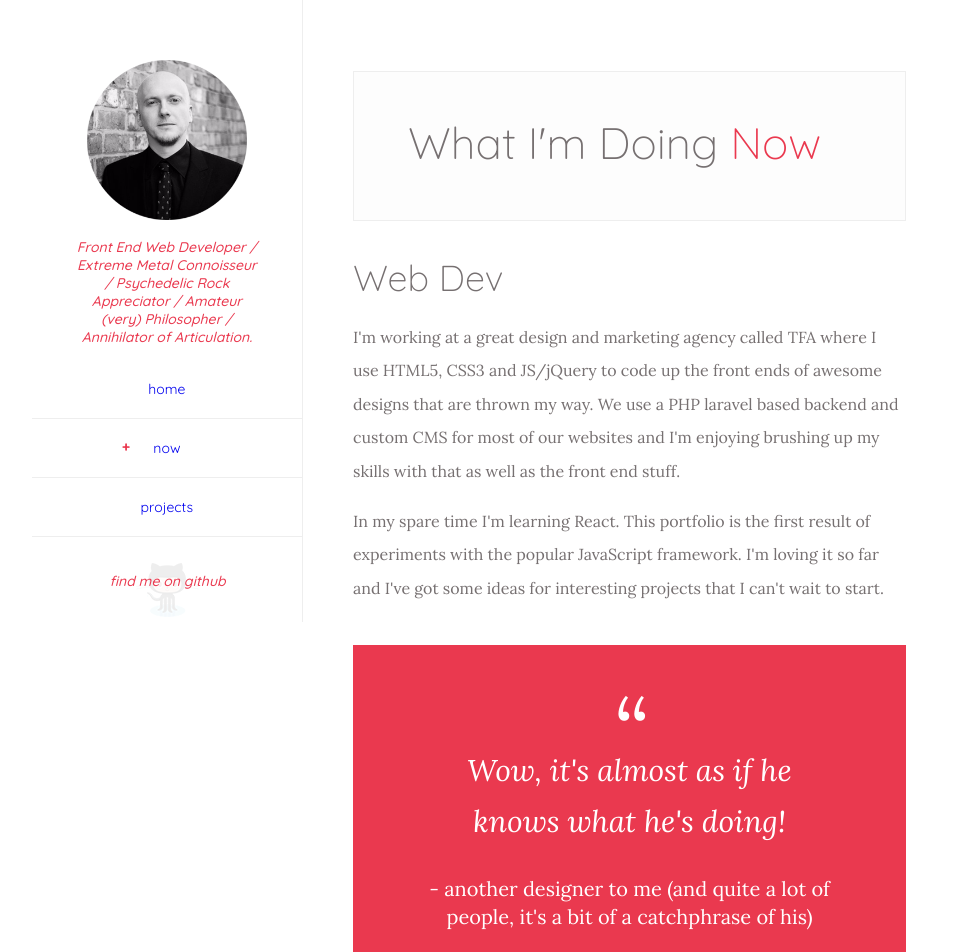
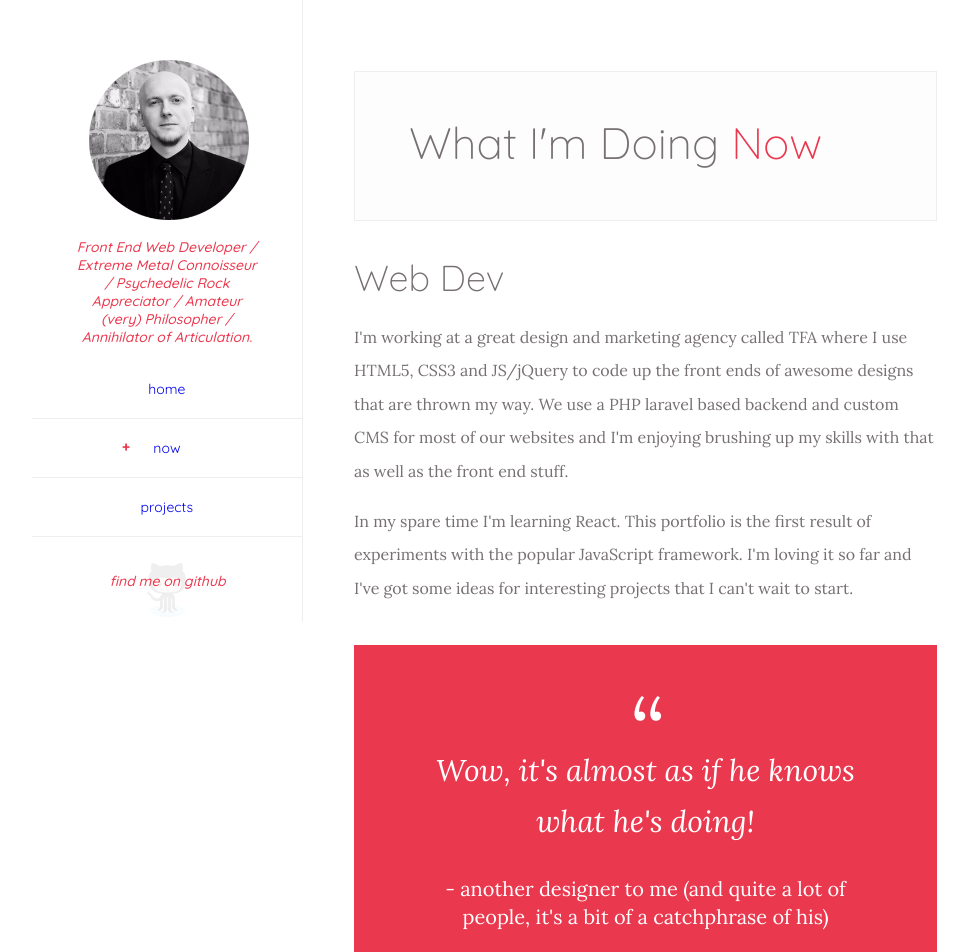
Before and after one commit to SiAdcock/myportfolio, a React (Create React App) app: page /now in a window 1280 px wide. Shown: the top 952 px of the page, without its empty margins (75-1043 px from the left). Built offline with nearby package versions, Linux system fonts and the light colour scheme; a web font is replaced by a local one.

Commit message:
adding css transition stuff and scroll to top stuff

```diff
--- a/package.json
+++ b/package.json
@@ -6,7 +6,8 @@
   "dependencies": {
     "react": "^15.6.1",
     "react-dom": "^15.6.1",
-    "react-scripts": "1.0.10"
+    "react-scripts": "1.0.10",
+    "react-transition-group": "^2.2.0"
   },
   "scripts": {
     "start": "react-scripts start",
--- a/src/App.css
+++ b/src/App.css
@@ -50,12 +50,20 @@ a {
 }
 
 .SidePanel {
+  display: none;
+  position: fixed;
   float: left;
   width: 250px;
   text-align: center;
   padding: 60px 0px 0 20px;
   margin-top: 0;
   border-right: 1px solid #eee;
+}
+
+@media (min-width: 700px) {
+  .SidePanel {
+    display: block;
+  }
 }
 
 .intro-text {
@@ -73,7 +81,7 @@ a {
 
 .CircleImage {
   text-align: center;
-  margin-right: 18%;
+  margin-right: 38px;
 }
 
 .CircleImage img {
@@ -98,11 +106,30 @@ a {
   font-size: 16px;
   font-weight: 500;
   line-height: 2.1;
-  width: calc(100% - 271px);
-  padding: 60px 150px 0 50px;
+  max-width: 613px;
+  margin-left: 0;
+  padding: 80px 0 0 0;
   /*font-family: 'Gentium Book Basic', serif;*/
   /*font-family: 'Merriweather', serif;*/
   font-family: 'Lora', serif;
+}
+
+@media (min-width: 417px) {
+  .page {
+    padding: 60px 0 0 20px;
+  }
+}
+
+@media (min-width: 700px) {
+  .page {
+    margin-left: 271px;
+  }
+}
+
+@media (min-width: 768px) {
+  .page {
+    padding: 60px 0 0 30px;
+  }
 }
 
 h1 {
@@ -111,8 +138,41 @@ h1 {
   margin-top: 11px;
   margin-bottom: 30px;
   font-weight: 300;
-  font-size:50px;
+  font-size:20px;
   line-height: 1.4;
+  padding: 20px 34px 26px 34px;
+  border: solid 1px #eee;
+  background-color: #fdfdfd;
+}
+
+@media (min-width: 360px) {
+  h1 {
+    padding: 40px 54px 46px 54px;
+  }
+}
+
+@media (min-width: 511px) {
+  h1 {
+    font-size: 34px;
+  }
+}
+
+@media (min-width: 700px) {
+  h1 {
+    font-size: 24px;
+  }
+}
+
+@media (min-width: 840px) {
+  h1 {
+    font-size: 30px;
+  }
+}
+
+@media (min-width: 1055px) {
+  h1 {
+    font-size: 44px;
+  }
 }
 
 h2 {
@@ -124,13 +184,6 @@ h2 {
   /*color: #ea394f;*/
 }
 
-.home h1 {
-  font-size:44px;
-  padding: 40px 54px 46px 54px;
-  border: solid 1px #eee;
-  background-color: #fdfdfd;
-}
-
 .red {
   color: #ea394f;
 }
@@ -140,26 +193,45 @@ h2 {
   background-color: #ea394f;
   color: #fff;
   margin: 40px 0;
-  padding: 70px 70px 30px 70px;
+  padding: 50px 50px 10px 50px;
   text-align: center;
   font-style: italic;
-  font-size: 30px;
+  font-size: 20px;
   line-height: 1.7;
+}
+
+@media (min-width: 768px) {
+  .Qpanel {
+    padding: 70px 70px 30px 70px;
+    font-size: 30px;
+  }
 }
 
 .bigQ {
   display: inline-block;
-  top: 10px;
+  top: -10px;
   left: calc(50% - 17px);
   position: absolute;
   font-size: 90px;
+}
+
+@media (min-width: 768px) {
+  .bigQ {
+    top: 10px;
+  }
 }
 
 .Qauthor {
   display: inline-block;
   font-style: normal;
   line-height: 1.4;
-  font-size: 20px;
+  font-size: 16px;
+}
+
+@media (min-width: 768px) {
+  .Qauthor {
+    font-size: 20px;
+  }
 }
 
 .social {
@@ -251,3 +323,15 @@ h2 {
   float: left;
   width: 22%;
 }
+
+
+
+.fade-enter {
+  opacity: 0;
+  z-index: 1;
+}
+
+.fade-enter.fade-enter-active {
+  opacity: 1;
+  transition: opacity 400ms ease-in;
+}
--- a/src/App.js
+++ b/src/App.js
@@ -1,26 +1,35 @@
-import React, { Component } from 'react';
+import React from 'react';
 
-import { Route } from 'react-router-dom'
+import { Route, withRouter, Switch } from 'react-router-dom';
+
+import { TransitionGroup, CSSTransition } from 'react-transition-group';
 
 import './App.css';
 
+import ScrollToTop from './ScrollToTop';
 import SidePanel from './SidePanel';
 import Home from './Home';
 import Now from './Now';
 
-class App extends Component {
-  render() {
-    return (
+const App = withRouter(({ location }) => (
    <div className="App">
       <div className="container">
         <SidePanel />
+        <ScrollToTop>
+          <TransitionGroup>
+            <CSSTransition
+              key={location.key}
+              classNames="fade"
+              timeout={{ enter: 1000, exit: 1000 }}>
+              <Switch>
                 <Route exact path="/" component={Home}/>
                 <Route path="/now" component={Now}/>
-
+              </Switch>
+            </CSSTransition>
+          </TransitionGroup>
+        </ScrollToTop>
       </div>
     </div>
-    );
-  }
-}
+))
 
 export default App;
--- a/src/Menu.js
+++ b/src/Menu.js
@@ -5,7 +5,7 @@ import MenuLink from './MenuLink';
 class Menu extends Component {
   render() {
     return (
-      <div className="Menu">
+      <div className={"Menu "+this.props.isMobile}>
         <MenuLink linkname="home" linkref="/" />
         <MenuLink linkname="now" linkref="/now"/>
         <MenuLink linkname="projects" linkref="/projects"/>
--- a/src/Now.js
+++ b/src/Now.js
@@ -5,7 +5,7 @@ import Qpanel from './Qpanel';
 class Now extends Component {
   render() {
     return (
-      <div className="home page">
+      <div className="page">
 
         <h1>What I'm Doing <span className="red">Now</span></h1>
 
--- /dev/null
+++ b/src/ScrollToTop.js
@@ -0,0 +1,17 @@
+import { Component } from 'react';
+
+import { withRouter } from 'react-router-dom';
+
+class ScrollToTop extends Component {
+  componentDidUpdate(prevProps) {
+    if (this.props.location !== prevProps.location) {
+      window.scrollTo(0, 0)
+    }
+  }
+
+  render() {
+    return this.props.children
+  }
+}
+
+export default withRouter(ScrollToTop)
```
Lines whose indentation alone changed are shown as unchanged.
